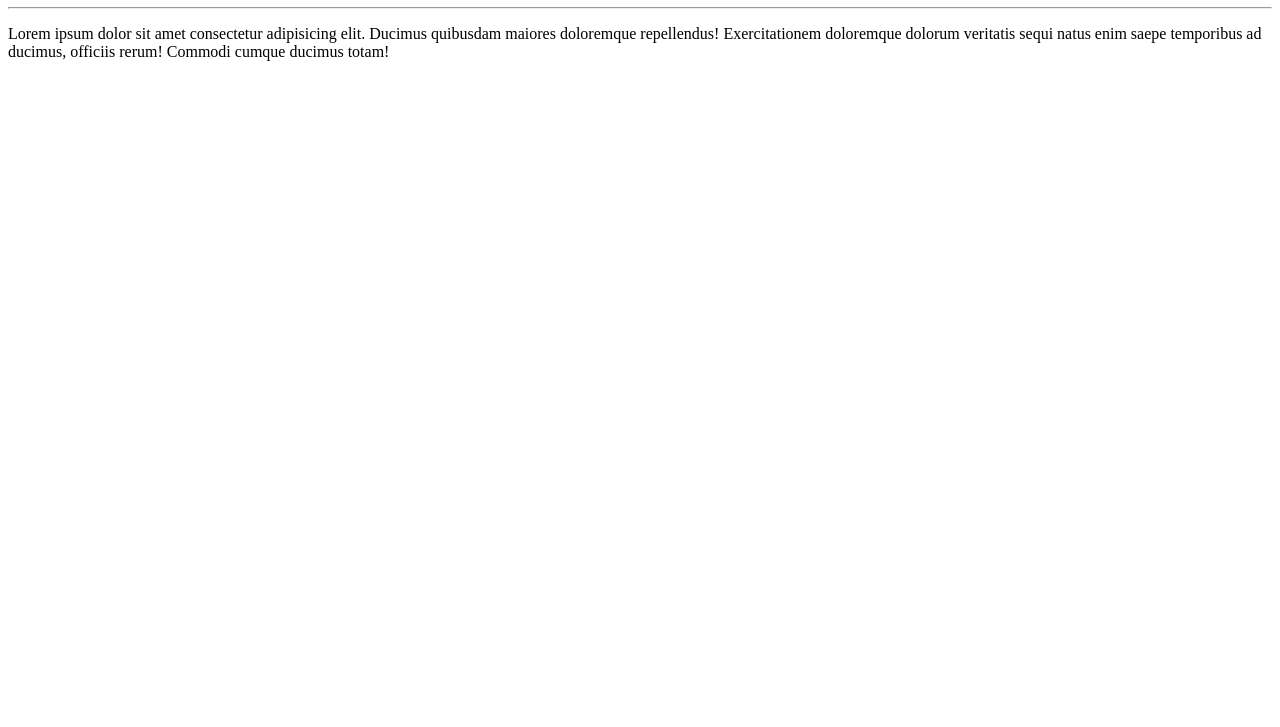
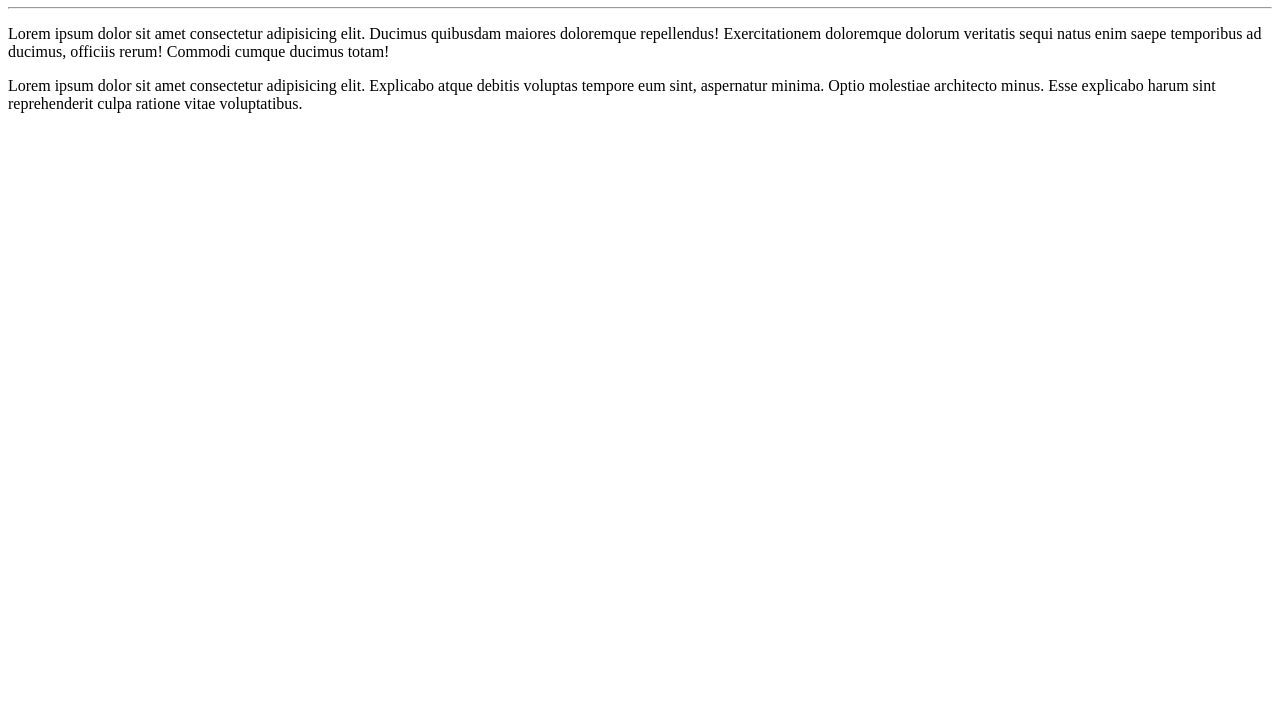
Before and after one commit to gabsfantini/Gabs-Dev, a plain HTML site: page site-exemplo/index.html in a window 1280 px wide. Shown: the part 73-800 px from the top of the page. Drawn offline with Linux system fonts and the light colour scheme.

Commit message:
adicionei um paragráfo

```diff
--- a/site-exemplo/index.html
+++ b/site-exemplo/index.html
@@ -9,6 +9,7 @@
     <h1>Olá, Mundo!</h1>
     <hr>
     <p>Lorem ipsum dolor sit amet consectetur adipisicing elit. Ducimus quibusdam maiores doloremque repellendus! Exercitationem doloremque dolorum veritatis sequi natus enim saepe temporibus ad ducimus, officiis rerum! Commodi cumque ducimus totam!</p>
+    <p>Lorem ipsum dolor sit amet consectetur adipisicing elit. Explicabo atque debitis voluptas tempore eum sint, aspernatur minima. Optio molestiae architecto minus. Esse explicabo harum sint reprehenderit culpa ratione vitae voluptatibus.</p>
 
 </body>
 </html>
```
